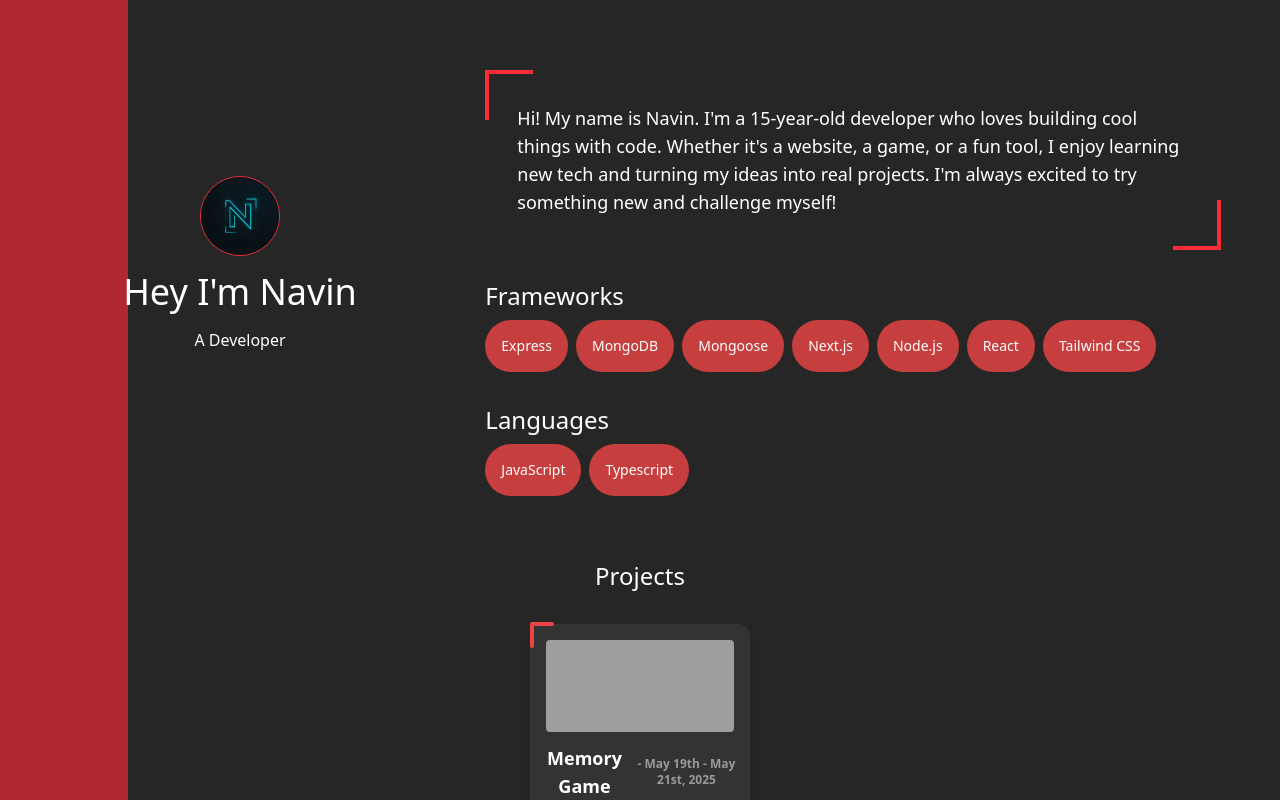
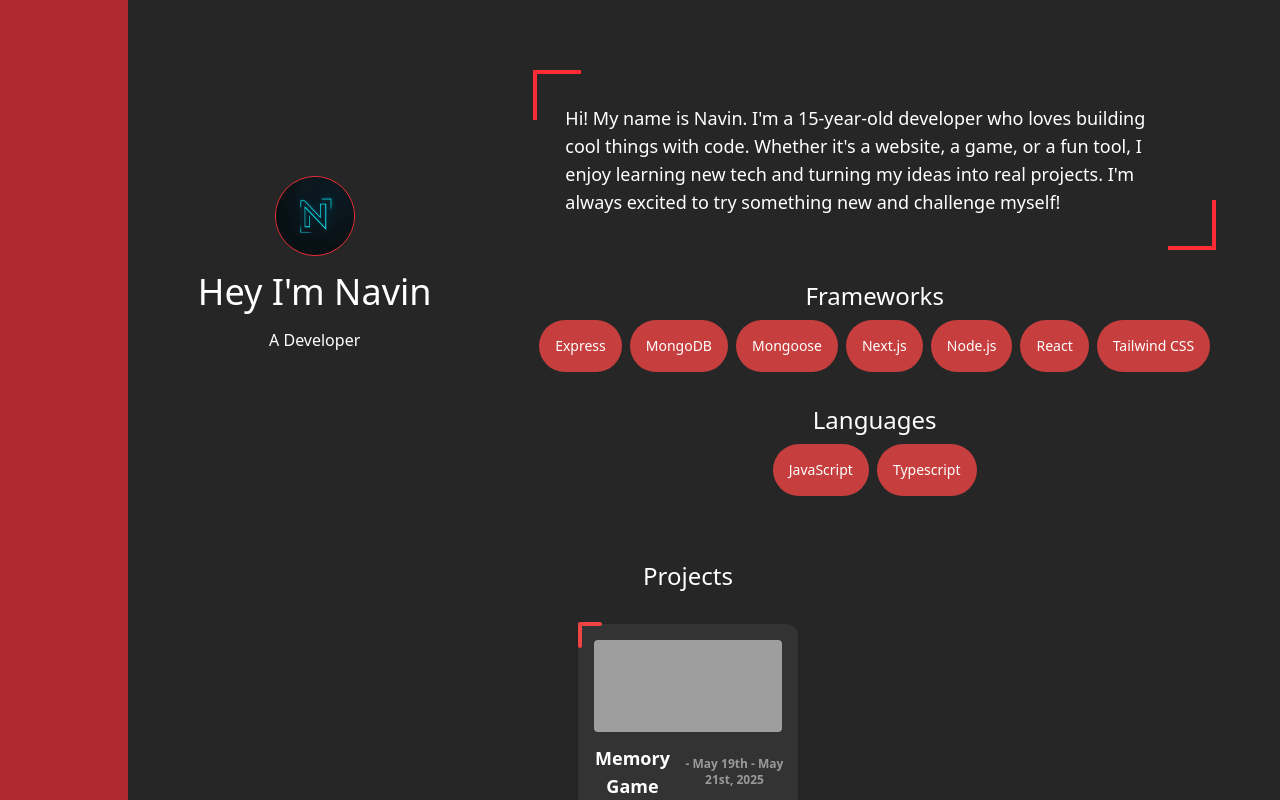
Before and after one commit to CodeByNavin/portfolio, a Next.js app: page / in a window 1280 px wide. Shown: the top 800 px of the page. Built offline with nearby package versions, Linux system fonts and the light colour scheme; grey boxes are pictures that could not be loaded.

Commit message:
Fixed page divs

```diff
--- a/src/app/page.tsx
+++ b/src/app/page.tsx
@@ -27,9 +27,13 @@ export default function Home() {
 	return (
 		<>
 			<div className='flex flex-col relative min-h-screen bg-neutral-800 pb-10 overflow-y-auto overflow-x-hidden'>
-				<section className='flex flex-1 h-screen w-full text-white z-10 max-xl:flex-col items-center justify-center'>
+				<section className="flex flex-1 h-screen w-full text-white z-10
+					flex-row items-center justify-center pl-32 max-lg:pl-0 pr-8 max-lg:pr-0
+					max-xl:flex-col max-xl:items-center max-xl:justify-center max-xl:px-4
+					max-sm:px-2
+				">
 					{/* Left: Icon, Name, Role */}
-					<div className='flex flex-col items-center justify-center w-1/3 max-xl:w-full gap-4 p-8'>
+					<div className='flex flex-col items-center justify-center w-1/3 max-xl:w-full max-w-md gap-4 p-4 max-sm:p-2'>
 						<Image
 							src='/Navin.png'
 							alt='Navin'
@@ -42,9 +46,9 @@ export default function Home() {
 					</div>
 
 					{/* Right: Info, Frameworks, Languages */}
-					<div className='flex flex-col w-2.8/3 max-xl:w-full gap-8 p-8'>
+					<div className='flex flex-col w-2/3 max-xl:w-full gap-8 p-8 max-lg:p-6 max-sm:p-4 items-center max-xl:items-center'>
 						{/* Info text inline with name/role */}
-						<div className='relative flex flex-col gap-2 h-fit p-8 max-lg:gap-4 max-lg:px-24 max-lg:text-nowrap max-xl:max-w-xl 2xl:max-w-xl mt-10'>
+						<div className='relative flex flex-col gap-2 h-fit p-8 max-lg:p-6 max-lg:gap-4 max-xl:max-w-xl 2xl:max-w-xl mt-10 max-xl:mt-0 max-sm:p-4'>
 							<div className='absolute w-1 h-12 top-0 left-0 bg-red-500' />
 							<div className='absolute w-1 h-12 -top-6 left-[1.25rem] translate-x-1/2 bg-red-500 rotate-90' />
 							<p className='text-lg max-w-2xl text-wrap'>
@@ -54,9 +58,9 @@ export default function Home() {
 							<div className='absolute w-1 h-12 -bottom-6 right-[1.50rem] translate-x-1/2 bg-red-500 rotate-90' />
 						</div>
 						{/* Frameworks */}
-						<div className='flex flex-col items-start gap-2 w-full'>
+						<div className='relative flex flex-col items-center gap-2 w-full max-w-2xl'>
 							<h1 className='text-2xl font-poppins'>Frameworks</h1>
-							<div className='flex flex-wrap items-center gap-2 w-full'>
+							<div className='flex flex-wrap items-center justify-center gap-2 w-full'>
 								{data.frameworks.map((framework) => (
 									<div
 										key={framework.name}
@@ -67,10 +71,11 @@ export default function Home() {
 								))}
 							</div>
 						</div>
+
 						{/* Languages */}
-						<div className='flex flex-col items-start gap-2 w-full'>
+						<div className='relative flex flex-col items-center gap-2 w-full max-w-2xl'>
 							<h1 className='text-2xl font-poppins'>Languages</h1>
-							<div className='flex flex-wrap items-center gap-2'>
+							<div className='flex flex-wrap items-center justify-center gap-2'>
 								{data.languages.map((language) => (
 									<div
 										key={language.name}
@@ -85,10 +90,10 @@ export default function Home() {
 				</section>
 
 				{projects.length > 0 && (
-					<section>
+					<section className="pl-32 max-lg:pl-0 pr-8 max-lg:pr-0 max-lg:px-4 max-sm:px-2">
 						{/* Projects */}
 						<h1 className='text-2xl font-poppins text-center text-white mt-8'>Projects</h1>
-						<div className='flex flex-wrap justify-center gap-4 p-8'>
+						<div className='flex flex-wrap justify-center gap-4 p-8 max-sm:p-4'>
 							{projects?.map((project) => (
 								<ProjectCard
 									key={project.title}
```
